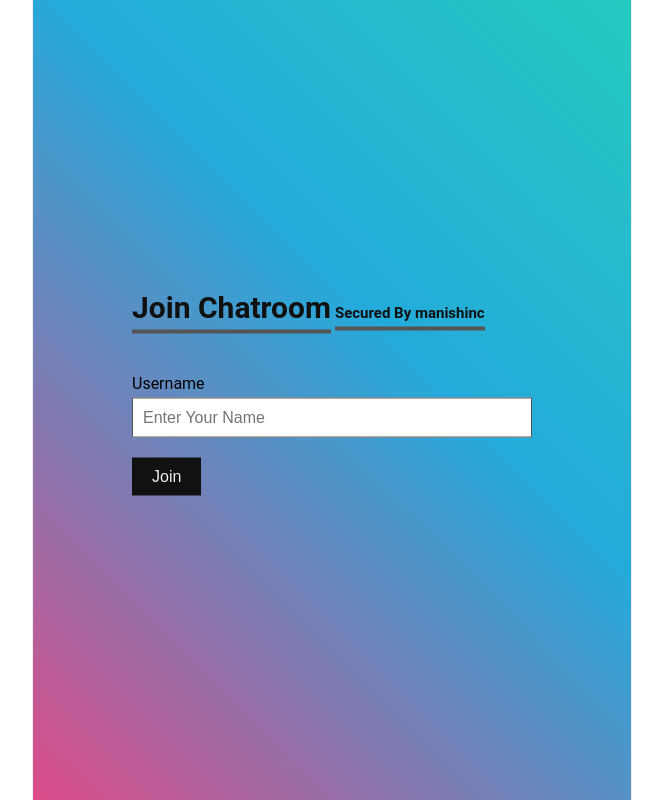
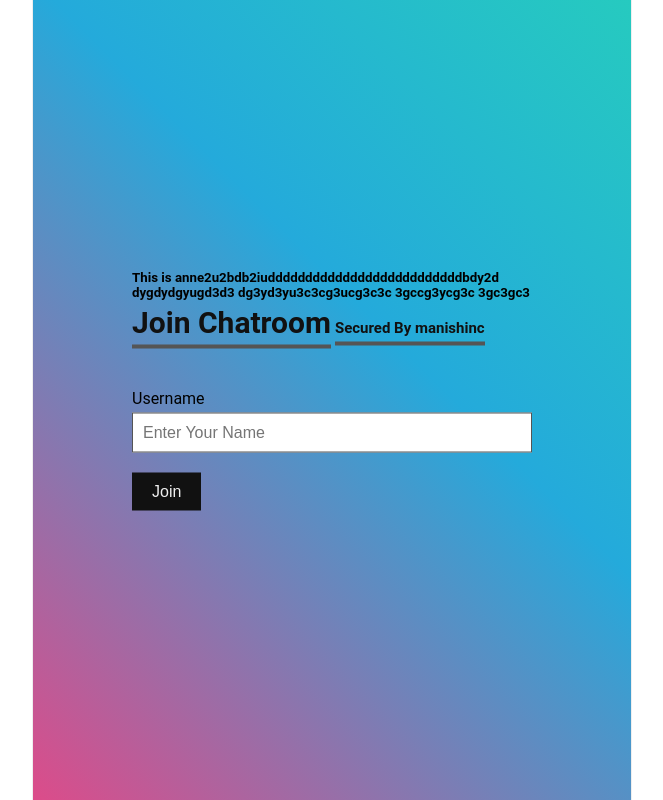
Before and after one commit to devmanishkumarnaik/chat, a website: page public/index.html in a window 1280 px wide. Shown: the whole page, without its empty margins (308-971 px from the left). Drawn offline with nearby package versions, Linux system fonts and the light colour scheme; no server answers.

Commit message:
Update index.html

```diff
--- a/public/index.html
+++ b/public/index.html
@@ -12,6 +12,7 @@
     <div class="app">
         <div class="screen join-screen active">
             <div class="form">
+                <h5>This is anne2u2bdb2iuddddddddddddddddddddddddddbdy2d dygdydgyugd3d3 dg3yd3yu3c3cg3ucg3c3c 3gccg3ycg3c 3gc3gc3</h5>
                 <h2>Join Chatroom</h2>
                 <h3>Secured By manishinc</h3>
                 <div class="form-input">
```
